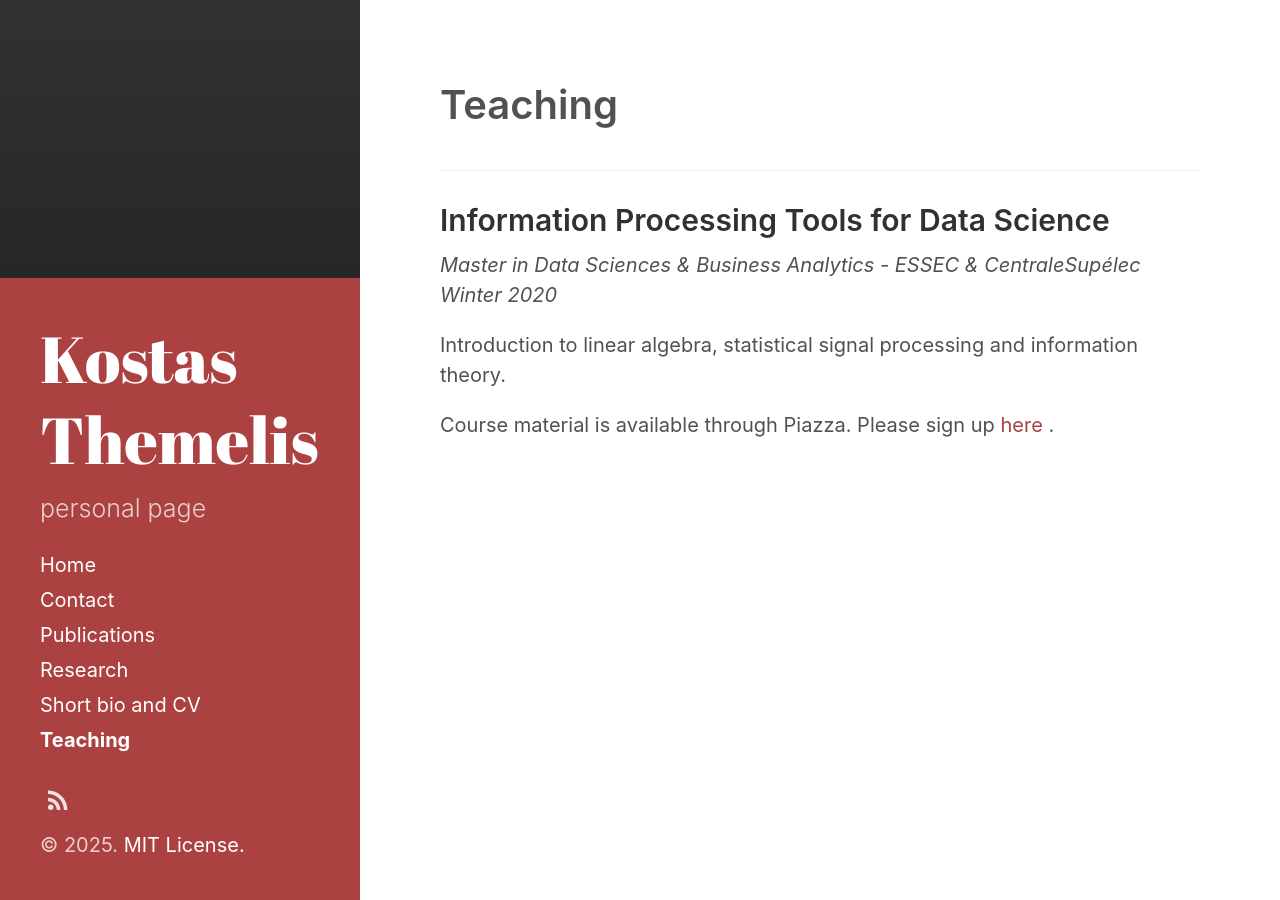
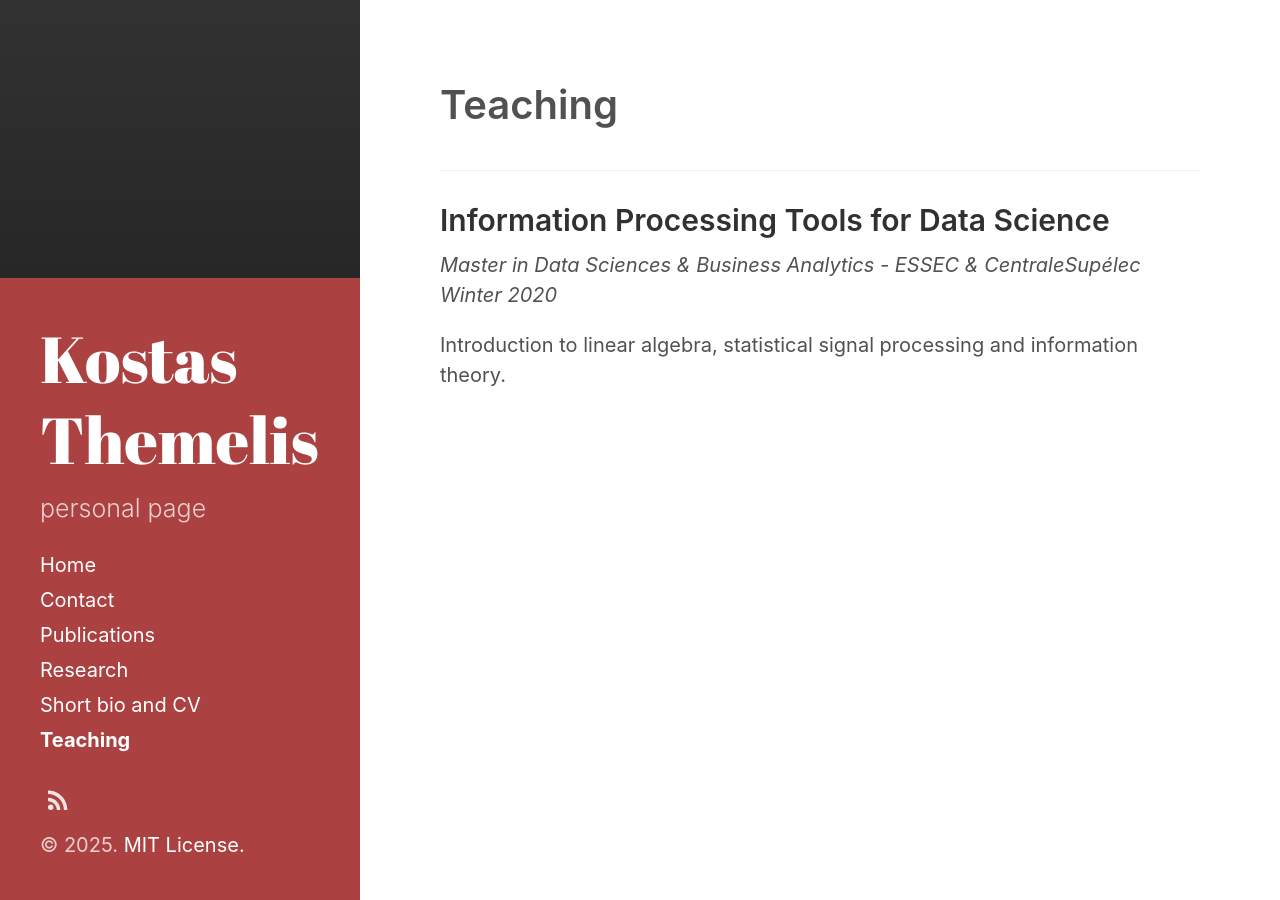
Before and after one commit to themelis/themelis.github.io, a Jekyll site: the page built from teaching.md, in a window 1280 px wide. Built offline with Jekyll 4.4.1, drawn with Linux system fonts in a browser that asks for light colours.

Commit message:
research update

```diff
--- a/teaching.md
+++ b/teaching.md
@@ -14,4 +14,4 @@
 
 Introduction to linear algebra, statistical signal processing and information theory.
 
-Course material is available through Piazza. Please sign up [here](https://piazza.com/essec/winter2020/iptds) .
+<!-- Course material is available through Piazza. Please sign up [here](https://piazza.com/essec/winter2020/iptds) .-->
```
